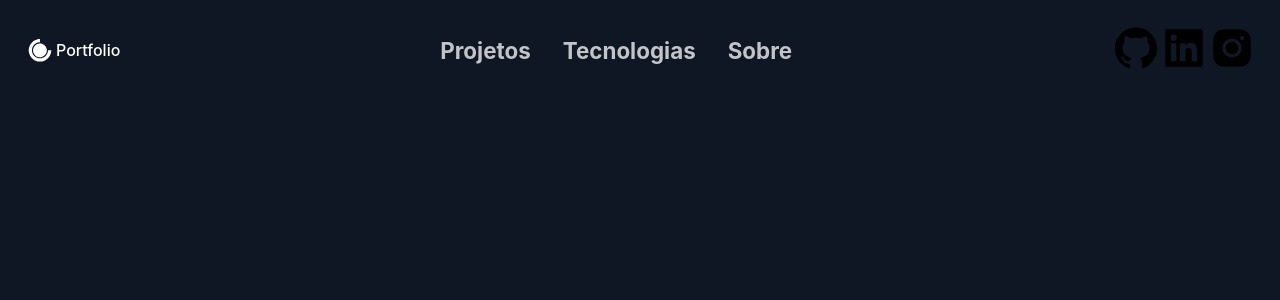
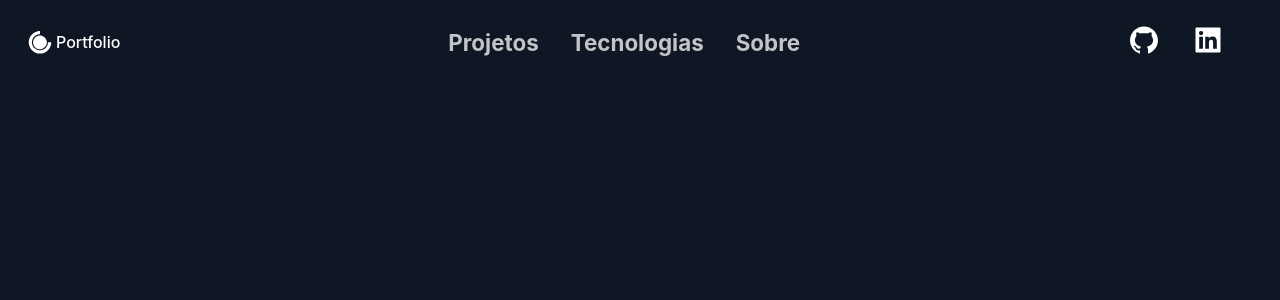
Before and after one commit to ewertonribeiro/ewerton_portfolio, a Next.js app: page / in a window 1280 px wide. Shown: the top 300 px of the page. Built offline with nearby package versions, Linux system fonts and the light colour scheme.

Commit message:
Nav das redes sociais

```diff
--- a/Components/Header.tsx
+++ b/Components/Header.tsx
@@ -25,18 +25,18 @@ const Header = () => {
       </nav>
 
       <nav className={styles.nav_socials}>
-        <svg stroke="currentColor" fill="currentColor" stroke-width="0" viewBox="0 0 1024 1024" height="3rem" width="3rem" xmlns="http://www.w3.org/2000/svg">
+        <a href="https://github.com/ewertonribeiro" target="_blank">
+          <svg stroke="currentColor" fill="#fff" strokeWidth="0" viewBox="0 0 1024 1024" height="2rem" width="2rem" xmlns="http://www.w3.org/2000/svg">
             <path d="M511.6 76.3C264.3 76.2 64 276.4 64 523.5 64 718.9 189.3 885 363.8 946c23.5 5.9 19.9-10.8 19.9-22.2v-77.5c-135.7 15.9-141.2-73.9-150.3-88.9C215 726 171.5 718 184.5 703c30.9-15.9 62.4 4 98.9 57.9 26.4 39.1 77.9 32.5 104 26 5.7-23.5 17.9-44.5 34.7-60.8-140.6-25.2-199.2-111-199.2-213 0-49.5 16.3-95 48.3-131.7-20.4-60.5 1.9-112.3 4.9-120 58.1-5.2 118.5 41.6 123.2 45.3 33-8.9 70.7-13.6 112.9-13.6 42.4 0 80.2 4.9 113.5 13.9 11.3-8.6 67.3-48.8 121.3-43.9 2.9 7.7 24.7 58.3 5.5 118 32.4 36.8 48.9 82.7 48.9 132.3 0 102.2-59 188.1-200 212.9a127.5 127.5 0 0 1 38.1 91v112.5c.8 9 0 17.9 15 17.9 177.1-59.7 304.6-227 304.6-424.1 0-247.2-200.4-447.3-447.5-447.3z">
             </path>
           </svg>
-        <svg stroke="currentColor" fill="currentColor" stroke-width="0" viewBox="0 0 1024 1024" height="3rem" width="3rem" xmlns="http://www.w3.org/2000/svg">
+        </a>
+        <a href="https://www.linkedin.com/in/ewerton-ribeirozz" target="_blank">
+          <svg stroke="currentColor" fill="#fff" strokeWidth="0" viewBox="0 0 1024 1024" height="2rem" width="2rem" xmlns="http://www.w3.org/2000/svg">
             <path d="M880 112H144c-17.7 0-32 14.3-32 32v736c0 17.7 14.3 32 32 32h736c17.7 0 32-14.3 32-32V144c0-17.7-14.3-32-32-32zM349.3 793.7H230.6V411.9h118.7v381.8zm-59.3-434a68.8 68.8 0 1 1 68.8-68.8c-.1 38-30.9 68.8-68.8 68.8zm503.7 434H675.1V608c0-44.3-.8-101.2-61.7-101.2-61.7 0-71.2 48.2-71.2 98v188.9H423.7V411.9h113.8v52.2h1.6c15.8-30 54.5-61.7 112.3-61.7 120.2 0 142.3 79.1 142.3 181.9v209.4z">
             </path>
           </svg>
-        <svg stroke="currentColor" fill="currentColor" stroke-width="0" viewBox="0 0 1024 1024" height="3rem" width="3rem" xmlns="http://www.w3.org/2000/svg">
-          <path d="M512 378.7c-73.4 0-133.3 59.9-133.3 133.3S438.6 645.3 512 645.3 645.3 585.4 645.3 512 585.4 378.7 512 378.7zM911.8 512c0-55.2.5-109.9-2.6-165-3.1-64-17.7-120.8-64.5-167.6-46.9-46.9-103.6-61.4-167.6-64.5-55.2-3.1-109.9-2.6-165-2.6-55.2 0-109.9-.5-165 2.6-64 3.1-120.8 17.7-167.6 64.5C132.6 226.3 118.1 283 115 347c-3.1 55.2-2.6 109.9-2.6 165s-.5 109.9 2.6 165c3.1 64 17.7 120.8 64.5 167.6 46.9 46.9 103.6 61.4 167.6 64.5 55.2 3.1 109.9 2.6 165 2.6 55.2 0 109.9.5 165-2.6 64-3.1 120.8-17.7 167.6-64.5 46.9-46.9 61.4-103.6 64.5-167.6 3.2-55.1 2.6-109.8 2.6-165zM512 717.1c-113.5 0-205.1-91.6-205.1-205.1S398.5 306.9 512 306.9 717.1 398.5 717.1 512 625.5 717.1 512 717.1zm213.5-370.7c-26.5 0-47.9-21.4-47.9-47.9s21.4-47.9 47.9-47.9 47.9 21.4 47.9 47.9a47.84 47.84 0 0 1-47.9 47.9z">
-          </path>
-        </svg>
+        </a>
       </nav>
     </header>
   )
--- a/styles/Header.module.css
+++ b/styles/Header.module.css
@@ -29,3 +29,10 @@
 .link_nav:hover {
   color: #fff;
 }
+
+
+.nav_socials {
+  margin-right: 2rem;
+  display: flex;
+  gap: 2rem;
+}
```
Lines whose indentation alone changed are shown as unchanged.
